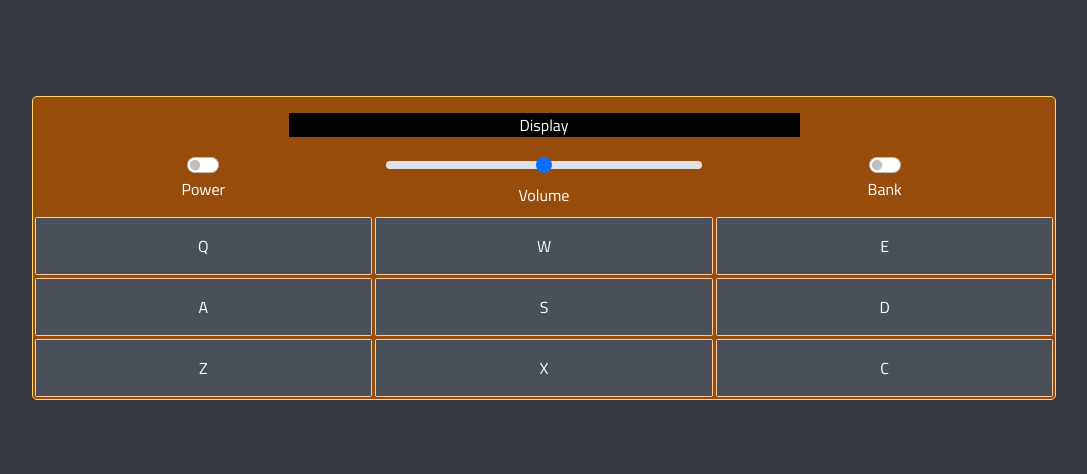
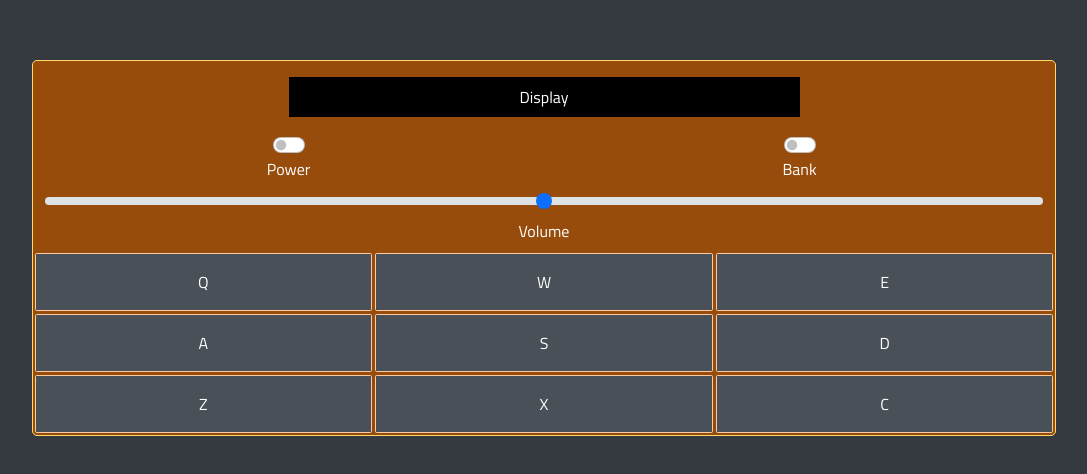
Before and after one commit to John-Yip-HK/drum-machine, a React (Create React App) app: page / in a window 1280 px wide. Shown: the part 152-626 px from the top of the page, without its empty margins (96-1183 px from the left). Built offline with nearby package versions, Linux system fonts and the light colour scheme.

Commit message:
Restructured project

```diff
--- a/src/App.js
+++ b/src/App.js
@@ -1,5 +1,8 @@
 import React from "react";
-import { Container, Row, Col, Form } from "react-bootstrap";
+import Container from "react-bootstrap/Container";
+import Display from "./components/DisplayComponent";
+import Keypad from "./components/KeypadComponent";
+import Controls from "./components/ControlsComponent";
 import "bootstrap/dist/css/bootstrap.min.css";
 import "./App.scss";
 
@@ -7,48 +10,9 @@ function App() {
   return (
     <Container fluid id="outer-container">
       <Container id="drum-machine">
-        <Row>
-          <Col id="display">Display</Col>
-        </Row>
-        <Row>
-          <Col>
-            <>
-              <Form.Switch />
-              <Form.Label>Power</Form.Label>
-            </>
-          </Col>
-          <Col>
-            <>
-              <Form.Range />
-              <Form.Label>Volume</Form.Label>
-            </>
-          </Col>
-          <Col>
-            <>
-              <Form.Switch />
-              <Form.Label>Bank</Form.Label>
-            </>
-          </Col>
-        </Row>
-        <Row>
-          <Container id="drum-pads">
-            <Row>
-              <Col className="drum-pad">Q</Col>
-              <Col className="drum-pad">W</Col>
-              <Col className="drum-pad">E</Col>
-            </Row>
-            <Row>
-              <Col className="drum-pad">A</Col>
-              <Col className="drum-pad">S</Col>
-              <Col className="drum-pad">D</Col>
-            </Row>
-            <Row>
-              <Col className="drum-pad">Z</Col>
-              <Col className="drum-pad">X</Col>
-              <Col className="drum-pad">C</Col>
-            </Row>
-          </Container>
-        </Row>
+        <Display />
+        <Controls />
+        <Keypad />
       </Container>
     </Container>
   );
--- a/src/App.scss
+++ b/src/App.scss
@@ -30,46 +30,28 @@ body {
     #display {
       @include setBlockMargin(1rem, auto);
 
+      padding: 0.5rem 0;
       max-width: 50%;
       background: $black;
     }
 
     .col {
       text-align: center;
-
-      input-knob {
-        width: 150px;
-        padding: 10px;
-        border: 2px dashed green;
-        background: lightgreen;
-      }
-
-      input-knob::part(rotator) {
-        box-sizing: border-box;
-        background: lightblue;
-        border: 2px dashed blue;
-        border-radius: 100%;
-        width: 150px;
-        height: 150px;
-      }
-
-      .mark {
-        display: inline-block;
-        width: 100%;
-        text-align: center;
-        font: bold 200% monospace;
-        color: blue;
-      }
     }
 
     .col.drum-pad {
       @include setBlockMargin(0.1rem, 0.1rem);
 
       text-align: center;
+
+      cursor: pointer;
+
       background: $gray-700;
       color: $white;
+
       border: 0.5px solid $orange-200;
       border-radius: 0.1rem;
+
       padding: 1rem 0.5rem;
     }
 
--- /dev/null
+++ b/src/components/ControlsComponent.js
@@ -0,0 +1,33 @@
+import React from "react";
+import { Row, Col, Form } from "react-bootstrap";
+
+const Controls = () => {
+  return (
+    <>
+      <Row>
+        <Col>
+          <>
+            <Form.Switch />
+            <Form.Label>Power</Form.Label>
+          </>
+        </Col>
+        <Col>
+          <>
+            <Form.Switch />
+            <Form.Label>Bank</Form.Label>
+          </>
+        </Col>
+      </Row>
+      <Row>
+        <Col>
+          <>
+            <Form.Range />
+            <Form.Label>Volume</Form.Label>
+          </>
+        </Col>
+      </Row>
+    </>
+  );
+};
+
+export default Controls;
--- /dev/null
+++ b/src/components/DisplayComponent.js
@@ -0,0 +1,14 @@
+import React from "react";
+import { Row, Col } from "react-bootstrap";
+
+const Display = () => {
+  return (
+    <>
+      <Row>
+        <Col id="display">Display</Col>
+      </Row>
+    </>
+  );
+};
+
+export default Display;
--- /dev/null
+++ b/src/components/KeypadComponent.js
@@ -0,0 +1,30 @@
+import React from "react";
+import { Container, Row, Col } from "react-bootstrap";
+
+const Keypad = () => {
+  return (
+    <>
+      <Row>
+        <Container id="drum-pads">
+          <Row>
+            <Col className="drum-pad">Q</Col>
+            <Col className="drum-pad">W</Col>
+            <Col className="drum-pad">E</Col>
+          </Row>
+          <Row>
+            <Col className="drum-pad">A</Col>
+            <Col className="drum-pad">S</Col>
+            <Col className="drum-pad">D</Col>
+          </Row>
+          <Row>
+            <Col className="drum-pad">Z</Col>
+            <Col className="drum-pad">X</Col>
+            <Col className="drum-pad">C</Col>
+          </Row>
+        </Container>
+      </Row>
+    </>
+  );
+};
+
+export default Keypad;
```
